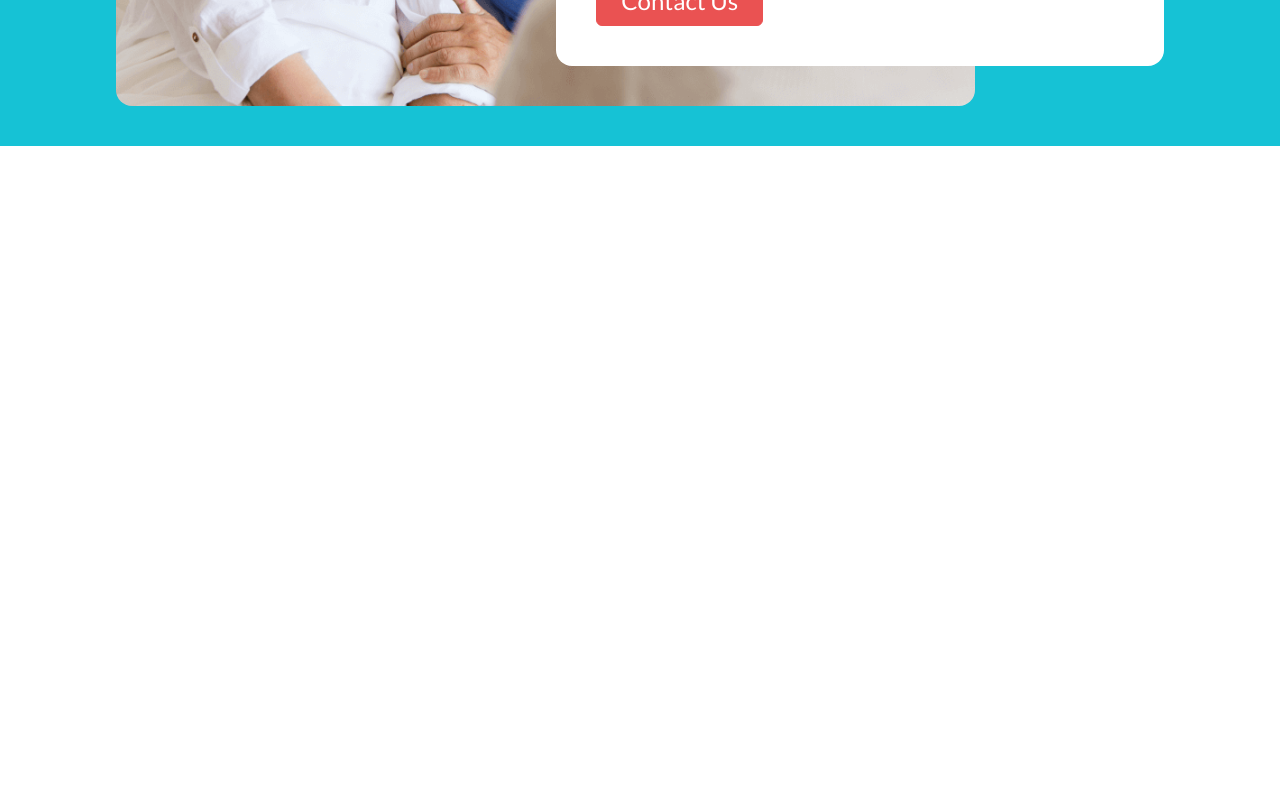
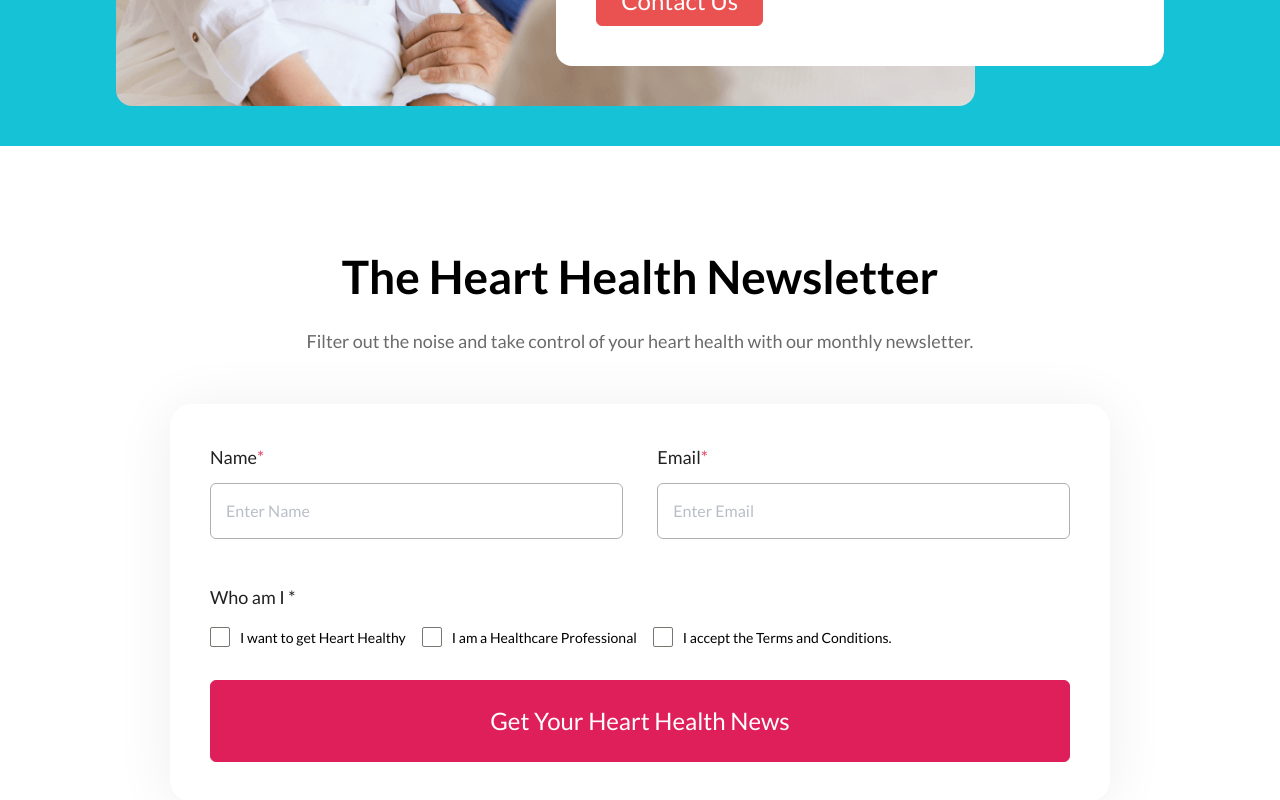
Before and after one commit to shap87/Cardiodiagnostics, a Next.js app: page / in a window 1280 px wide. Shown: the part 3904-4704 px from the top of the page. Before the commit the page ends 4050 px from the top, so only its background shows below. Built offline with nearby package versions, Linux system fonts and the light colour scheme.

Commit message:
feature: add "Newsletter" section on "home" page

```diff
--- a/package.json
+++ b/package.json
@@ -15,14 +15,18 @@
     "@types/react": "18.2.17",
     "@types/react-dom": "18.2.7",
     "autoprefixer": "10.4.14",
+    "classnames": "^2.3.2",
     "eslint": "8.45.0",
     "eslint-config-next": "13.4.12",
+    "formik": "^2.4.2",
     "next": "13.4.12",
     "postcss": "8.4.27",
     "react": "18.2.0",
     "react-dom": "18.2.0",
+    "sass": "^1.64.1",
     "tailwindcss": "3.3.3",
-    "typescript": "5.1.6"
+    "typescript": "5.1.6",
+    "yup": "^1.2.0"
   },
   "devDependencies": {
     "prettier": "^3.0.0"
--- a/src/app/globals.css
+++ /dev/null
@@ -1,3 +0,0 @@
-@tailwind base;
-@tailwind components;
-@tailwind utilities;
--- /dev/null
+++ b/src/app/globals.scss
@@ -0,0 +1,93 @@
+@tailwind base;
+@tailwind components;
+@tailwind utilities;
+
+label {
+  display: block;
+  margin-bottom: 16px;
+  p {
+    display: flex;
+    align-items: center;
+    color: #222222;
+    margin-bottom: 12px;
+    font-size: 18px;
+    span {
+      display: block;
+      color: #e04562;
+    }
+  }
+  input {
+    font-size: 16px;
+    border-radius: 6px;
+    border: 1px solid #b0b0b0;
+    padding: 15px;
+    width: 100%;
+    color: #000000;
+    transition: 0.3s linear;
+    &:hover,
+    &:focus {
+      border-color: #10217d;
+      outline: none;
+      box-shadow: none;
+    }
+    &::placeholder {
+      opacity: 0.7;
+    }
+  }
+}
+
+.checkbox {
+  display: flex;
+  align-items: center;
+  font-size: 14px;
+  cursor: pointer;
+  transition: 0.3s linear;
+  &:hover,
+  &:active {
+    opacity: 0.7;
+  }
+  input {
+    width: auto;
+    display: none;
+    &:checked ~ .icon {
+      border-color: #17a8e3;
+      &:before {
+        opacity: 1;
+      }
+    }
+  }
+  .icon {
+    display: inline-block;
+    width: 20px;
+    min-width: 20px;
+    height: 20px;
+    border-radius: 2px;
+    border: 1px solid #777771;
+    margin-right: 10px;
+    position: relative;
+    &:before {
+      opacity: 0;
+      content: '✓';
+      position: absolute;
+      z-index: 1;
+      left: 50%;
+      top: 50%;
+      transform: translate(-50%, -50%);
+      font-size: 12px;
+      transition: 0.3s linear;
+      color: #17a8e3;
+    }
+  }
+}
+
+.input-error {
+  color: #e04562;
+  font-size: 12px;
+  margin-top: 5px;
+  display: block;
+  padding: 2px 10px;
+  border-radius: 2px;
+  margin-bottom: 0;
+  background: #f9e4e8;
+  font-weight: 500;
+}
--- a/src/app/layout.tsx
+++ b/src/app/layout.tsx
@@ -1,4 +1,4 @@
-import './globals.css'
+import './globals.scss'
 import type { Metadata } from 'next'
 import { Lato } from 'next/font/google'
 
--- a/src/app/page.tsx
+++ b/src/app/page.tsx
@@ -4,6 +4,7 @@ import {
   HowItWorks,
   Clinical,
   OurMission,
+  Newsletter,
 } from '@/components/pages/home'
 
 export default function Home() {
@@ -13,6 +14,7 @@ export default function Home() {
       <HowItWorks />
       <Clinical />
       <OurMission />
+      <Newsletter />
     </main>
   )
 }
--- a/src/components/common/Button/Button.tsx
+++ b/src/components/common/Button/Button.tsx
@@ -2,20 +2,52 @@ import { FC, ReactNode } from 'react'
 
 // libs
 import Link from 'next/link'
+import cn from 'classnames'
 
 interface ButtonProps {
-  href: string
-  target: string
+  href?: string
+  type?: 'submit' | 'button'
+  target?: string
+  color: 'red' | 'orange'
+  className?: string
   children: ReactNode
 }
-export const Button: FC<ButtonProps> = ({ href, target, children }) => {
-  return (
+export const Button: FC<ButtonProps> = ({
+  color,
+  className,
+  href,
+  type,
+  target,
+  children,
+}) => {
+  return type ? (
+    <button
+      type={type}
+      className={cn(
+        'inline-block text-white border text-2xl font-medium rounded-md py-2 px-6 transition-all',
+        color === 'red' &&
+          'bg-[#DF1F5A] border-[#DF1F5A] hover:bg-white hover:text-[#DF1F5A]',
+        color === 'orange' &&
+          'bg-second border-second hover:bg-white hover:text-second',
+        className,
+      )}
+    >
+      {children}
+    </button>
+  ) : href ? (
     <Link
       href={href}
       target={target}
-      className="inline-block text-white bg-second border border-second text-2xl font-medium rounded-md py-2 px-6 transition-all hover:bg-white hover:text-second"
+      className={cn(
+        'inline-block text-white border text-2xl font-medium rounded-md py-2 px-6 transition-all',
+        color === 'red' &&
+          'bg-[#DF1F5A] border-[#DF1F5A] hover:bg-white hover:text-[#DF1F5A]',
+        color === 'orange' &&
+          'bg-second border-second hover:bg-white hover:text-second',
+        className,
+      )}
     >
       {children}
     </Link>
-  )
+  ) : null
 }
--- a/src/components/pages/home/Banner/Banner.tsx
+++ b/src/components/pages/home/Banner/Banner.tsx
@@ -18,7 +18,7 @@ export const Banner = () => {
       />
       <div className="container">
         <div className="text-center md:text-left">
-          <p className="text-main-red text-lg md:text-2xl mb-4 font-semibold">
+          <p className="text-primary text-lg md:text-2xl mb-4 font-semibold">
             CARDIO DIAGNOSTICS
           </p>
           <h2 className="mb-4 text-white text-2xl md:text-[38px] font-bold leading-[1.6]">
--- a/src/components/pages/home/HowItWorks/HowItWorks.tsx
+++ b/src/components/pages/home/HowItWorks/HowItWorks.tsx
@@ -72,7 +72,7 @@ export const HowItWorks = () => {
             ))}
           </ul>
           <div className="text-center mt-20">
-            <Button href={routes.product} target="_blank">
+            <Button color="orange" href={routes.product} target="_blank">
               How It Works
             </Button>
           </div>
--- /dev/null
+++ b/src/components/pages/home/Newsletter/Newsletter.tsx
@@ -0,0 +1,89 @@
+'use client'
+import { Formik, Form, Field, ErrorMessage } from 'formik'
+import * as Yup from 'yup'
+
+// components
+import { Button } from '@/components/common'
+
+const newsletterSchema = Yup.object().shape({
+  email: Yup.string().email('Invalid email').required('Required'),
+})
+export const Newsletter = () => {
+  return (
+    <section className="py-10 py-24">
+      <div className="container">
+        <div className="text-center">
+          <h2 className="mb-4 text-[22px] md:text-[46px] font-bold">
+            The Heart Health Newsletter
+          </h2>
+          <p className="mb-4 text-lg font-medium leading-[1.6] text-gray-black">
+            Filter out the noise and take control of your heart health with our
+            monthly newsletter.
+          </p>
+          <Formik
+            validationSchema={newsletterSchema}
+            initialValues={{
+              name: '',
+              email: '',
+              is_heart_healthy: false,
+              is_healthcare_professional: false,
+              is_terms_and_conditions: false,
+            }}
+            onSubmit={(values) => {
+              console.log(values, 'values')
+              alert(JSON.stringify(values))
+            }}
+          >
+            {() => (
+              <Form className="mt-12 text-left shadow-form p-8 md:p-10 rounded-[22px] mx-auto max-w-[940px]">
+                <div className="flex flex-wrap items-start justify-between">
+                  <label className="w-full md:w-[48%]">
+                    <p>
+                      Name <span>*</span>
+                    </p>
+                    <Field name="name" placeholder="Enter Name" />
+                  </label>
+                  <label className="w-full md:w-[48%]">
+                    <p>
+                      Email <span>*</span>
+                    </p>
+                    <Field name="email" placeholder="Enter Email" />
+                    <ErrorMessage
+                      name="email"
+                      component="p"
+                      className="input-error"
+                    />
+                  </label>
+                </div>
+                <h4 className="mt-4 md:mt-7 text-lg text-second-black mb-4">
+                  Who am I *
+                </h4>
+                <div className="flex flex-wrap items-start gap-x-4 mb-4">
+                  <label className="checkbox">
+                    <Field type="checkbox" name="is_heart_healthy" />
+                    <span className="icon" /> I want to get Heart Healthy
+                  </label>
+                  <label className="checkbox">
+                    <Field type="checkbox" name="is_healthcare_professional" />
+                    <span className="icon" /> I am a Healthcare Professional
+                  </label>
+                  <label className="checkbox">
+                    <Field type="checkbox" name="is_terms_and_conditions" />
+                    <span className="icon" /> I accept the Terms and Conditions.
+                  </label>
+                </div>
+                <Button
+                  className="w-full py-6 px-1 text-sm md:text-2xl"
+                  color="red"
+                  type="submit"
+                >
+                  Get Your Heart Health News
+                </Button>
+              </Form>
+            )}
+          </Formik>
+        </div>
+      </div>
+    </section>
+  )
+}
--- a/src/components/pages/home/OurMission/OurMission.tsx
+++ b/src/components/pages/home/OurMission/OurMission.tsx
@@ -34,7 +34,7 @@ export const OurMission = () => {
               can help save lives and significantly cut unnecessary treatment
               costs.
             </p>
-            <Button href={routes.contact} target="_blank">
+            <Button color="orange" href={routes.contact} target="_blank">
               Contact Us
             </Button>
           </div>
--- a/src/components/pages/home/index.ts
+++ b/src/components/pages/home/index.ts
@@ -2,3 +2,4 @@ export { Banner } from './Banner/Banner'
 export { HowItWorks } from './HowItWorks/HowItWorks'
 export { Clinical } from './Clinical/Clinical'
 export { OurMission } from './OurMission/OurMission'
+export { Newsletter } from './Newsletter/Newsletter'
--- a/tailwind.config.js
+++ b/tailwind.config.js
@@ -15,7 +15,7 @@ module.exports = {
     },
     extend: {
       colors: {
-        'main-red': '#e01f45',
+        primary: '#e01f45',
         second: '#EA5252',
         gray: '#f9f9f9',
         'gray-black': '#6a6a6a',
@@ -26,6 +26,7 @@ module.exports = {
       },
       boxShadow: {
         card: '0px 4px 30px 0px rgba(0,0,0,0.2)',
+        form: '0px 4px 60px 0px rgba(0,0,0,0.07)',
       },
     },
   },
```
Also changed, not shown: 1 other file (tests, documents, lock files or other folders).
